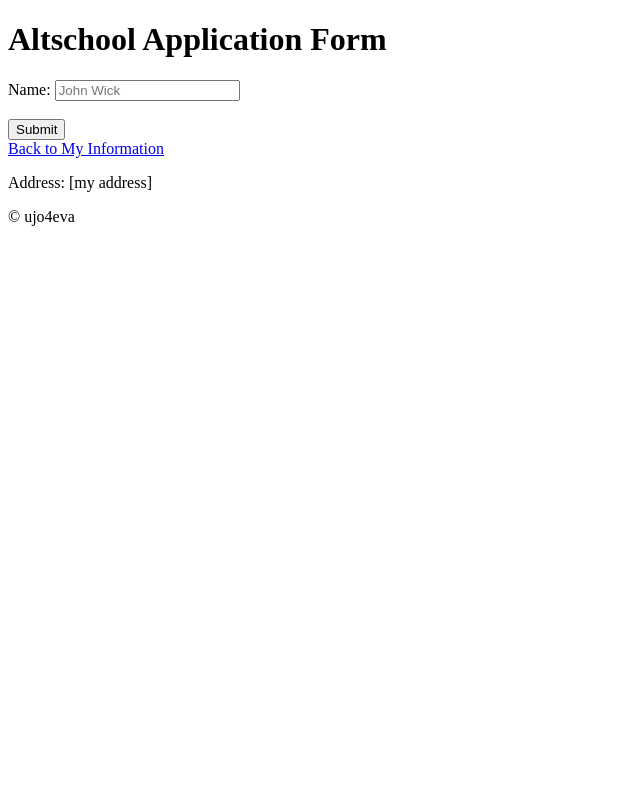
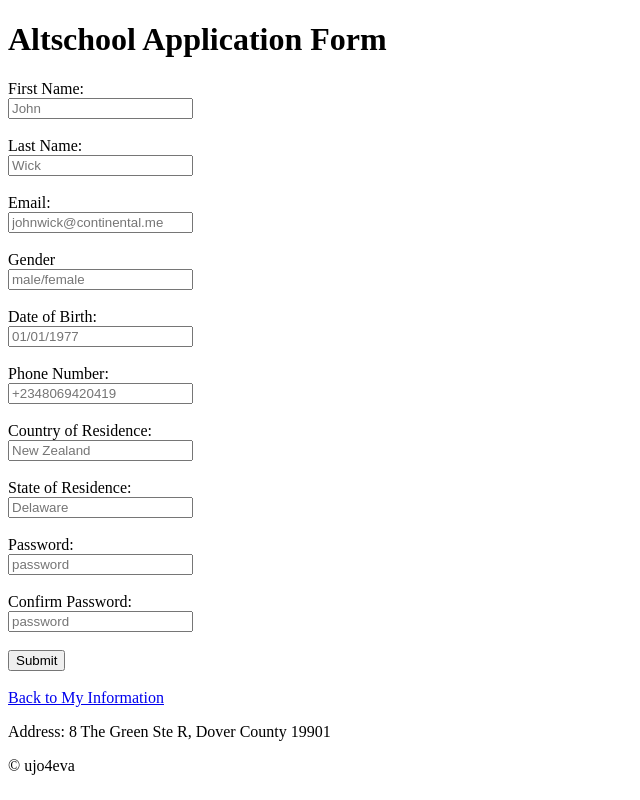
Before and after one commit to ujo4eva/altschool_html_assignment1, a plain HTML site: page form.html in a window 1280 px wide. Shown: the whole page, without its empty margins (0-640 px from the left). Drawn offline with Linux system fonts and the light colour scheme.

Commit message:
Finally finished the signup form

```diff
--- a/form.html
+++ b/form.html
@@ -8,14 +8,42 @@
 <body>
     <h1>Altschool Application Form</h1>
     <form action="/submit">
-        <label for="name">Name:</label>
-        <input type="text" id="name" name = "name" placeholder="John Wick" aria-label="Please enter your name" required=""><br><br>
+        <label for="firstname">First Name:</label><br>
+        <input type="text" id="firstname" name = "firstname" placeholder="John" aria-label="Please enter your first name" required=""><br><br>
+
+        <label for="lastname">Last Name:</label><br>
+        <input type="text" id="lastname" name = "lastname" placeholder="Wick" aria-label="Please enter your last name" required=""><br><br>
+
+        <label for="email">Email:</label><br>
+        <input type="text" id="email" name = "email" placeholder="johnwick@continental.me" aria-label="Please enter your email address" required=""><br><br>
+
+        <label for="gender">Gender</label><br>
+        <input type="text" id="gender" name = "gender" placeholder="male/female" aria-label="Please enter your gender" required=""><br><br>
+
+        <label for="dob">Date of Birth:</label><br>
+        <input type="text" id="dob" name = "dob" placeholder="01/01/1977" aria-label="Please enter your date of birth" required=""><br><br>
+
+        <label for="phone">Phone Number:</label><br>
+        <input type="text" id="phone" name = "phone" placeholder="+2348069420419" aria-label="Please enter your phone number" required=""><br><br>
+
+        <label for="country">Country of Residence:</label><br>
+        <input type="text" id="country" name = "country" placeholder="New Zealand" aria-label="Please enter your country of residence" required=""><br><br>
+
+        <label for="state">State of Residence:</label><br>
+        <input type="text" id="state" name = "state" placeholder="Delaware" aria-label="Please enter your state of residence" required=""><br><br>
+
+        <label for="password">Password:</label><br>
+        <input type="text" id="password" name = "password" placeholder="password" aria-label="Please enter your password" required=""><br><br>
+
+        <label for="password2">Confirm Password:</label><br>
+        <input type="text" id="password2" name = "password2" placeholder="password" aria-label="Please confirm your password" required=""><br><br>
 
         <input type="submit" value="Submit">
     </form>
+    <br>
     <a href="index.html">Back to My Information</a>
     <footer>
-        <p>Address: [my address]</p>
+        <p>Address: 8 The Green Ste R, Dover County 19901</p>
         <p>&copy; ujo4eva</p>
     </footer>
 </body>
```
